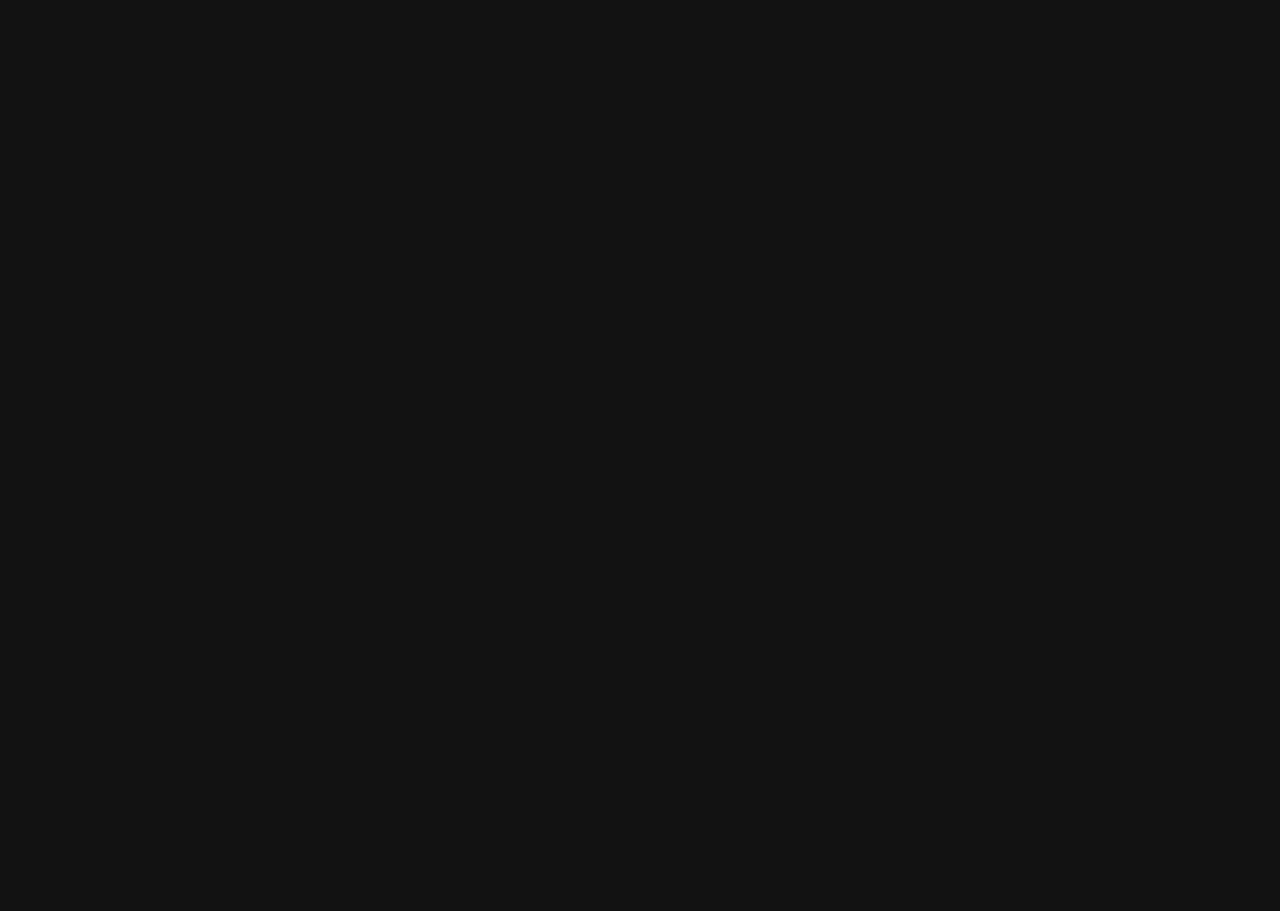
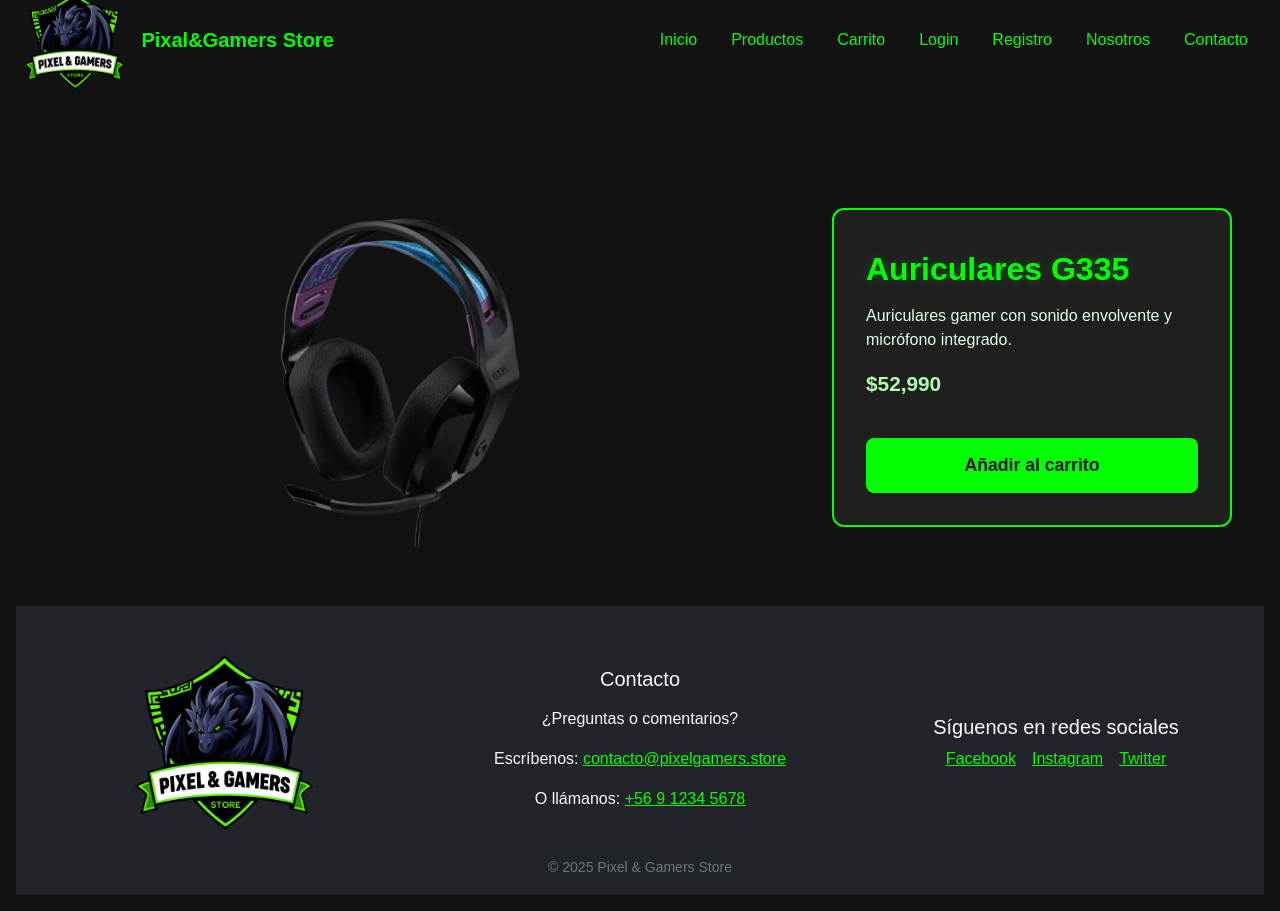
Before and after one commit to fabianquinones/Pixal-Gamers-Store, a React app: page /DetalleProducto/1 in a window 1280 px wide. Before the commit this address had no page. Before the commit the page ends 800 px from the top, so only its background shows below. Built offline with nearby package versions, Linux system fonts and the light colour scheme; the HTML template or start-up script is replaced by a standard one.

Commit message:
Actualización de detalles de producto y estilos

```diff
--- a/src/App.css
+++ b/src/App.css
@@ -1,3 +1,27 @@
+.detalle-contenido {
+  display: flex;
+  flex-direction: row;
+  gap: 1.5rem;
+  align-items: center;
+}
+
+.img-detalle {
+  flex: 1;
+  display: flex;
+  justify-content: center;
+  align-items: center;
+}
+
+.info.card-detalle {
+  flex: 1;
+  background: #fff;
+  border-radius: 12px;
+  box-shadow: 0 2px 8px rgba(0,0,0,0.1);
+  padding: 2rem;
+  min-width: 300px;
+  max-width: 400px;
+  text-align: left;
+}
 /* Filtro de productos - estilos diferenciados */
 .filtro-productos-wrapper {
   display: flex;
--- a/src/App.jsx
+++ b/src/App.jsx
@@ -8,9 +8,8 @@
 import Registro from './pages/Registro';
 import Login from './pages/Login';
 import Nosotros from './pages/Nosotros';
-import DetalleMouse from './pages/DetalleMouse';
-import DetalleTeclado from './pages/DetalleTeclado';
-import DetalleSilksong from './pages/DetalleSilksong';
+import DetalleProducto from './pages/DetalleProducto';
+
 
 
 
@@ -25,9 +24,7 @@
         <Route path="/Login" element={<Login />} />
         <Route path="/Registro" element={<Registro />} />
         <Route path="/Nosotros" element={<Nosotros />} />
-        <Route path="/Mouse" element={<DetalleMouse />} />
-        <Route path="/Teclado" element={<DetalleTeclado />} />
-        <Route path="/Silksong" element={<DetalleSilksong />} />
+        <Route path="/DetalleProducto/:id" element={<DetalleProducto />} />
 
 
 
--- a/src/components/ProductCard.jsx
+++ b/src/components/ProductCard.jsx
@@ -10,8 +10,8 @@
   const description = descripcion;
   const navegador = useNavigate();
   const redirigirProducto = () => {
-    navegador(`/detalle_producto/${id}`);
-  };
+    navegador(`/DetalleProducto/${id}`);
+  }
 
   return (
     <Card className="producto h-100 d-flex flex-column" style={{ width: "18rem", margin: "1rem" }}>
--- a/src/pages/DetalleMouse.jsx
+++ /dev/null
@@ -1,32 +0,0 @@
-import React from 'react';
-import CustomNavbar from '../components/Navbar';
-import Footer from '../components/Footer';
-
-export default function DetalleMouse() {
-  return (
-    <div>
-  <CustomNavbar />
-      <main>
-        <section className="detalle-producto">
-          <div className="detalle-contenido">
-            <div className="img-detalle">
-              <img src="/images/mouse-removebg-preview.png" alt="Mouse Gamer RGB" />
-            </div>
-            <div className="info card-detalle">
-              <h2>Mouse Gamer RGB</h2>
-              <ul>
-                <li>Retroiluminación RGB personalizable</li>
-                <li>Sensor óptico de alta precisión (hasta 12.000 DPI)</li>
-                <li>Diseño ergonómico</li>
-              </ul>
-              <p>Mouse gamer de última generación para máxima precisión y comodidad.</p>
-              <span className="precio">$19.990</span>
-              <button className="btn-carrito">Añadir al carrito</button>
-            </div>
-          </div>
-        </section>
-      </main>
-      <Footer />
-    </div>
-  );
-}
--- /dev/null
+++ b/src/pages/DetalleProducto.css
@@ -0,0 +1,63 @@
+.detalle-contenido .img-detalle img {
+	width: 100%;
+	max-width: 350px !important;
+	max-height: 350px !important;
+	height: auto;
+	object-fit: contain;
+	display: block;
+	margin: 0 auto;
+}
+.detalle-contenido {
+	margin-top: 8rem;
+			display: flex;
+			flex-direction: row;
+			gap: 2rem;
+			align-items: flex-start;
+			justify-content: center;
+			padding-right: 3rem;
+}
+.img-detalle {
+		width: 50%;
+		min-width: 0;
+	display: flex;
+	justify-content: center;
+	align-items: center;
+	box-sizing: border-box;
+}
+
+.info.card-detalle {
+	padding-right: 2rem;
+	background: #1f1f1f;
+	border-radius: 12px;
+	box-shadow: 0 2px 8px rgba(0,0,0,0.1);
+	padding: 2rem;
+	min-width: 300px;
+	max-width: 400px;
+	text-align: left;
+	width: 50%;
+			margin-right: 0;
+			width: 50%;
+			min-width: 0;
+		padding: 2.5rem 2rem 2rem 2rem;
+}
+
+@media (max-width: 700px) {
+				.detalle-contenido {
+					flex-direction: column;
+					gap: 1.5rem;
+				}
+				.img-detalle,
+				.info.card-detalle {
+					width: 100%;
+					margin-right: 0;
+					max-width: 100%;
+					min-width: 0;
+					box-sizing: border-box;
+					margin-bottom: 0;
+				}
+	.img-detalle img {
+			width: 100%;
+			max-width: 350px;
+			max-height: 350px;
+	}
+}
--- /dev/null
+++ b/src/pages/DetalleProducto.jsx
@@ -0,0 +1,49 @@
+import React from 'react';
+import './DetalleProducto.css';
+import { useParams } from 'react-router-dom';
+import { productos } from '../BD/productos';
+import CustomNavbar from '../components/Navbar';
+import Footer from '../components/Footer';
+
+export default function DetalleProducto() {
+  const { id } = useParams();
+  const producto = productos.find(p => p.id === Number(id));
+
+  if (!producto) {
+    return (
+      <div>
+        <CustomNavbar />
+        <main>
+          <section className="detalle-producto">
+            <div className="detalle-contenido">
+              <h2>Producto no encontrado</h2>
+            </div>
+          </section>
+        </main>
+        <Footer />
+      </div>
+    );
+  }
+
+  return (
+    <div>
+      <CustomNavbar />
+      <main>
+        <section className="detalle-producto">
+          <div className="detalle-contenido">
+            <div className="img-detalle">
+              <img src={producto.imagen} alt={producto.nombre} />
+            </div>
+            <div className="info card-detalle">
+              <h2>{producto.nombre}</h2>
+              <p>{producto.descripcion}</p>
+              <span className="precio">${producto.precio.toLocaleString()}</span>
+              <button className="btn-carrito">Añadir al carrito</button>
+            </div>
+          </div>
+        </section>
+      </main>
+      <Footer />
+    </div>
+  );
+}
--- a/src/pages/DetalleSilksong.jsx
+++ /dev/null
@@ -1,32 +0,0 @@
-import React from 'react';
-import CustomNavbar from '../components/Navbar';
-import Footer from '../components/Footer';
-
-export default function DetalleSilksong() {
-  return (
-    <div>
-  <CustomNavbar />
-      <main>
-        <section className="detalle-producto">
-          <div className="detalle-contenido">
-            <div className="img-detalle">
-              <img src="/images/juego1.png" alt="Hollow Knight Silksong" />
-            </div>
-            <div className="info card-detalle">
-              <h2>Hollow Knight: Silksong Steam Key</h2>
-              <ul>
-                <li>Explora como Hornet en un reino artesanal</li>
-                <li>Enemigos ágiles y desafiantes</li>
-                <li>Progresión de habilidades y secretos</li>
-              </ul>
-              <p>Un metroidvania lleno de acción y exploración.</p>
-              <span className="precio">$10.500</span>
-              <button className="btn-carrito">Añadir al carrito</button>
-            </div>
-          </div>
-        </section>
-      </main>
-      <Footer />
-    </div>
-  );
-}
--- a/src/pages/DetalleTeclado.jsx
+++ /dev/null
@@ -1,32 +0,0 @@
-import React from 'react';
-import CustomNavbar from '../components/Navbar';
-import Footer from '../components/Footer';
-
-export default function DetalleTeclado() {
-  return (
-    <div>
-  <CustomNavbar />
-      <main>
-        <section className="detalle-producto">
-          <div className="detalle-contenido">
-            <div className="img-detalle">
-              <img src="/images/teclado-removebg-preview.png" alt="Teclado Mecánico" />
-            </div>
-            <div className="info card-detalle">
-              <h2>Teclado Mecánico</h2>
-              <ul>
-                <li>Switches azules, retroiluminación RGB</li>
-                <li>Chasis de aluminio</li>
-                <li>Anti-ghosting y macros configurables</li>
-              </ul>
-              <p>Perfecto para jugadores que buscan precisión y comodidad.</p>
-              <span className="precio">$39.990</span>
-              <button className="btn-carrito">Añadir al carrito</button>
-            </div>
-          </div>
-        </section>
-      </main>
-      <Footer />
-    </div>
-  );
-}
```
